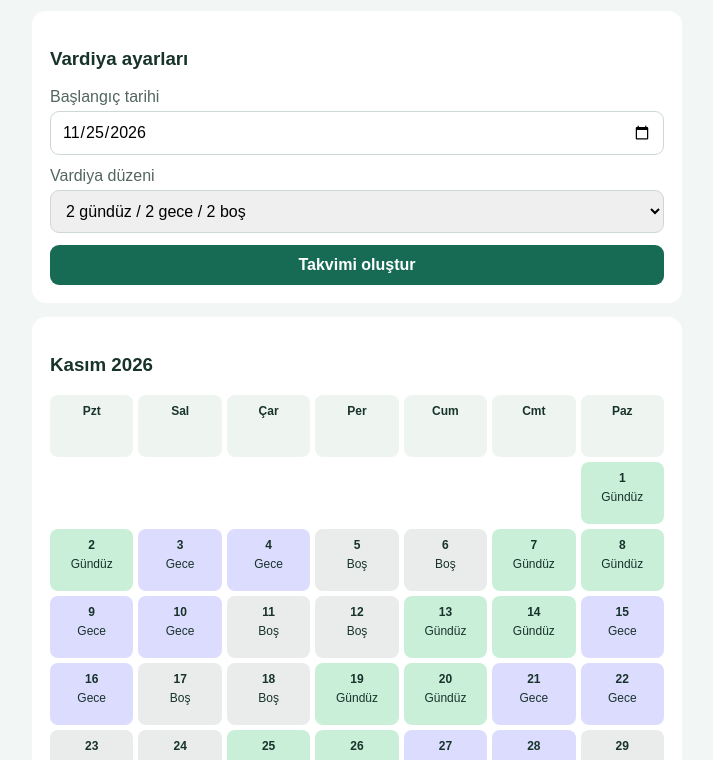
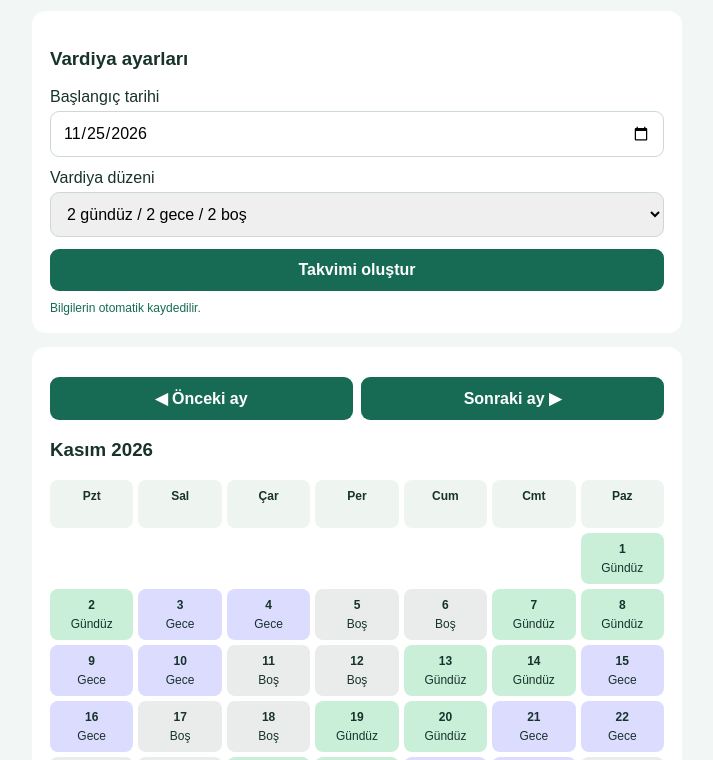
Before and after one commit to elifogun57-tech/vardiya-cepte-, a plain HTML site: page index.html in a window 1280 px wide. Shown: the part 118-878 px from the top of the page, without its empty margins (283-996 px from the left). Drawn offline with Linux system fonts and the light colour scheme.

Commit message:
Update index.html

```diff
--- a/index.html
+++ b/index.html
@@ -1,34 +1,108 @@
+
 <!doctype html>
-<html lang="tr"><head><meta charset="utf-8"><meta name="viewport" content="width=device-width,initial-scale=1">
+<html lang="tr">
+<head>
+<meta charset="utf-8">
+<meta name="viewport" content="width=device-width,initial-scale=1">
+<meta name="theme-color" content="#176b55">
 <title>Vardiya Cepte</title>
 <style>
+*{box-sizing:border-box}
 body{font-family:Arial,sans-serif;background:#f2f6f4;color:#18332b;margin:0;padding:18px}
-main{max-width:650px;margin:auto}header,.card{background:white;border-radius:14px;padding:18px;margin-bottom:14px}
-header{background:#176b55;color:white}h1{margin:0 0 6px}label{display:block;margin:12px 0 5px;color:#53665f}
-input,select,button{font:inherit;padding:11px;border:1px solid #ccd9d2;border-radius:9px;width:100%;box-sizing:border-box}
+main{max-width:650px;margin:auto}
+header,.card{background:white;border-radius:14px;padding:18px;margin-bottom:14px}
+header{background:#176b55;color:white}
+h1{margin:0 0 6px}
+label{display:block;margin:12px 0 5px}
+input,select,button{font:inherit;padding:12px;border:1px solid #ccd9d2;border-radius:9px;width:100%}
 button{background:#176b55;color:white;border:0;margin-top:12px;font-weight:bold}
 #days{display:grid;grid-template-columns:repeat(7,1fr);gap:5px;margin-top:12px}
-.day{background:#eef5f1;padding:9px 2px;text-align:center;border-radius:8px;font-size:12px;min-height:44px}
-.day b{display:block;margin-bottom:5px}.Gündüz{background:#c9efd9}.Gece{background:#dcdcff}.Boş{background:#e9eceb}.İzin{background:#ffe0e4}
-</style></head><body><main>
-<header><h1>Vardiya Cepte</h1><div>Vardiyanı kolayca takip et</div></header>
-<section class="card"><h3>Vardiya ayarları</h3>
-<label>Başlangıç tarihi</label><input id="start" type="date">
-<label>Vardiya düzeni</label><select id="cycle"><option value="2-2">2 gündüz / 2 gece / 2 boş</option><option value="1-1-1">1 gündüz / 1 gece / 1 boş</option></select>
-<button onclick="draw()">Takvimi oluştur</button></section>
-<section class="card"><h3 id="month"></h3><div id="days"></div></section>
-<section class="card"><b>Bilgi:</b> Bir güne dokunarak o günü Gündüz, Gece, Boş veya İzin olarak değiştirebilirsin. Ayarların bu telefonda saklanır.</section>
-</main><script>
-const $=x=>document.getElementById(x);
-$('start').value=new Date().toISOString().slice(0,10);
-let shown=new Date();shown.setDate(1);let edits={};
+.day{background:#eef5f1;padding:9px 2px;text-align:center;border-radius:8px;font-size:12px;min-height:48px;cursor:pointer}
+.day b{display:block;margin-bottom:5px}
+.Gündüz{background:#c9efd9}
+.Gece{background:#dcdcff}
+.Boş{background:#e9eceb}
+.İzin{background:#ffe0e4}
+.nav{display:flex;gap:8px}
+.nav button{width:50%}
+#status{font-size:12px;color:#176b55;margin-top:10px}
+</style>
+</head>
+<body>
+<main>
+<header>
+<h1>Vardiya Cepte</h1>
+<div>Vardiyanı kolayca takip et</div>
+</header>
+<section class="card">
+<h3>Vardiya ayarları</h3>
+<label>Başlangıç tarihi</label>
+<input id="start" type="date">
+<label>Vardiya düzeni</label>
+<select id="cycle">
+<option value="2-2">2 gündüz / 2 gece / 2 boş</option>
+<option value="1-1-1">1 gündüz / 1 gece / 1 boş</option>
+</select>
+<button onclick="draw()">Takvimi oluştur</button>
+<div id="status">Bilgilerin otomatik kaydedilir.</div>
+</section>
+<section class="card">
+<div class="nav">
+<button onclick="changeMonth(-1)">◀ Önceki ay</button>
+<button onclick="changeMonth(1)">Sonraki ay ▶</button>
+</div>
+<h3 id="month"></h3>
+<div id="days"></div>
+</section>
+<section class="card">
+<b>Kullanım bilgisi</b>
+<p>Bir güne dokunarak Gündüz, Gece, Boş veya İzin olarak değiştirebilirsin. Değişiklikler telefonuna kaydedilir.</p>
+</section>
+</main>
+<script>
+const $=id=>document.getElementById(id);
+function localDate(d){
+return d.getFullYear()+'-'+String(d.getMonth()+1).padStart(2,'0')+'-'+String(d.getDate()).padStart(2,'0');
+}
+let saved={};
+try{saved=JSON.parse(localStorage.getItem('vardiyaCepte')||'{}')}catch(e){}
+$('start').value=saved.start||localDate(new Date());
+$('cycle').value=saved.cycle||'2-2';
+let edits=saved.edits||{};
+let shown=new Date();
+shown.setDate(1);
+function save(){
+localStorage.setItem('vardiyaCepte',JSON.stringify({start:$('start').value,cycle:$('cycle').value,edits}));
+$('status').textContent='✓ Bilgilerin kaydedildi.';
+}
+function changeMonth(n){shown.setMonth(shown.getMonth()+n);draw()}
 function draw(){
- const first=new Date(shown.getFullYear(),shown.getMonth(),1), total=new Date(shown.getFullYear(),shown.getMonth()+1,0).getDate();
- $('month').textContent=shown.toLocaleDateString('tr-TR',{month:'long',year:'numeric'});
- const names=['Pzt','Sal','Çar','Per','Cum','Cmt','Paz'];$('days').innerHTML=names.map(n=>'<div class="day"><b>'+n+'</b></div>').join('');
- let start=new Date($('start').value+'T12:00:00'), seq=$('cycle').value==='2-2'?['Gündüz','Gündüz','Gece','Gece','Boş','Boş']:['Gündüz','Gece','Boş'];
- for(let i=0;i<(first.getDay()+6)%7;i++)$('days').innerHTML+='<div></div>';
- for(let n=1;n<=total;n++){let d=new Date(shown.getFullYear(),shown.getMonth(),n,12),delta=Math.floor((d-start)/86400000),k=d.toISOString().slice(0,10),v=edits[k]||seq[((delta%seq.length)+seq.length)%seq.length]||'Boş';let el=document.createElement('div');el.className='day '+v;el.innerHTML='<b>'+n+'</b>'+v;el.onclick=()=>{let a=['Gündüz','Gece','Boş','İzin'];edits[k]=a[(a.indexOf(v)+1)%a.length];draw()};$('days').appendChild(el)}
+const first=new Date(shown.getFullYear(),shown.getMonth(),1);
+const total=new Date(shown.getFullYear(),shown.getMonth()+1,0).getDate();
+$('month').textContent=shown.toLocaleDateString('tr-TR',{month:'long',year:'numeric'});
+$('days').innerHTML=['Pzt','Sal','Çar','Per','Cum','Cmt','Paz'].map(n=>'<div class="day"><b>'+n+'</b></div>').join('');
+const start=new Date($('start').value+'T12:00:00');
+const seq=$('cycle').value==='2-2'?['Gündüz','Gündüz','Gece','Gece','Boş','Boş']:['Gündüz','Gece','Boş'];
+for(let i=0;i<(first.getDay()+6)%7;i++)$('days').innerHTML+='<div></div>';
+for(let n=1;n<=total;n++){
+const d=new Date(shown.getFullYear(),shown.getMonth(),n,12);
+const delta=Math.round((d-start)/86400000);
+const key=localDate(d);
+const v=edits[key]||seq[((delta%seq.length)+seq.length)%seq.length];
+const el=document.createElement('div');
+el.className='day '+v;
+el.innerHTML='<b>'+n+'</b>'+v;
+el.onclick=()=>{
+const a=['Gündüz','Gece','Boş','İzin'];
+edits[key]=a[(a.indexOf(v)+1)%a.length];
+save();draw();
+};
+$('days').appendChild(el);
 }
+}
+$('start').addEventListener('change',()=>{save();draw()});
+$('cycle').addEventListener('change',()=>{save();draw()});
 draw();
-</script></body></html>
+</script>
+</body>
+</html>
```
